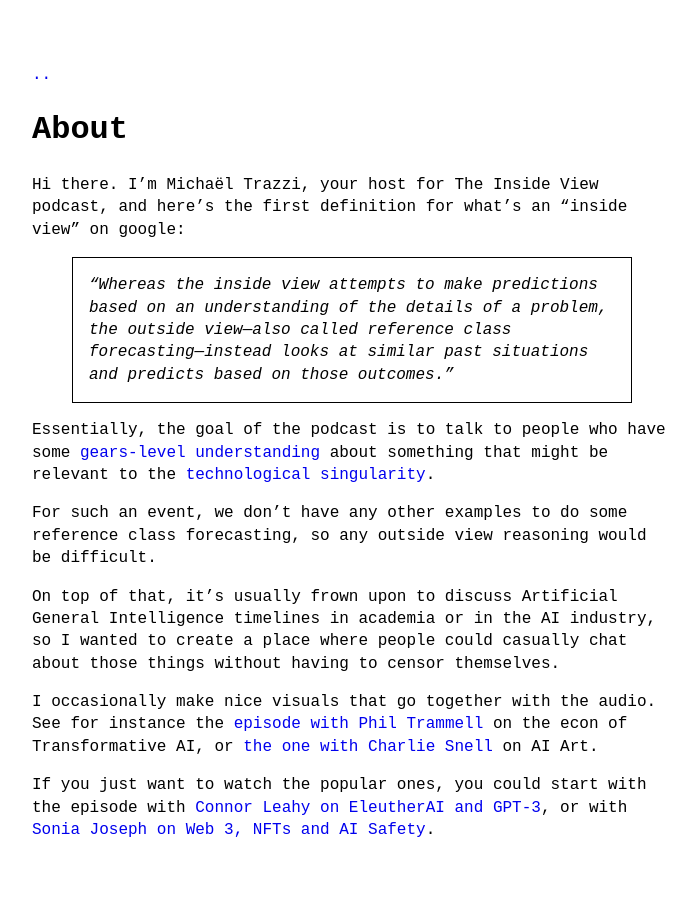
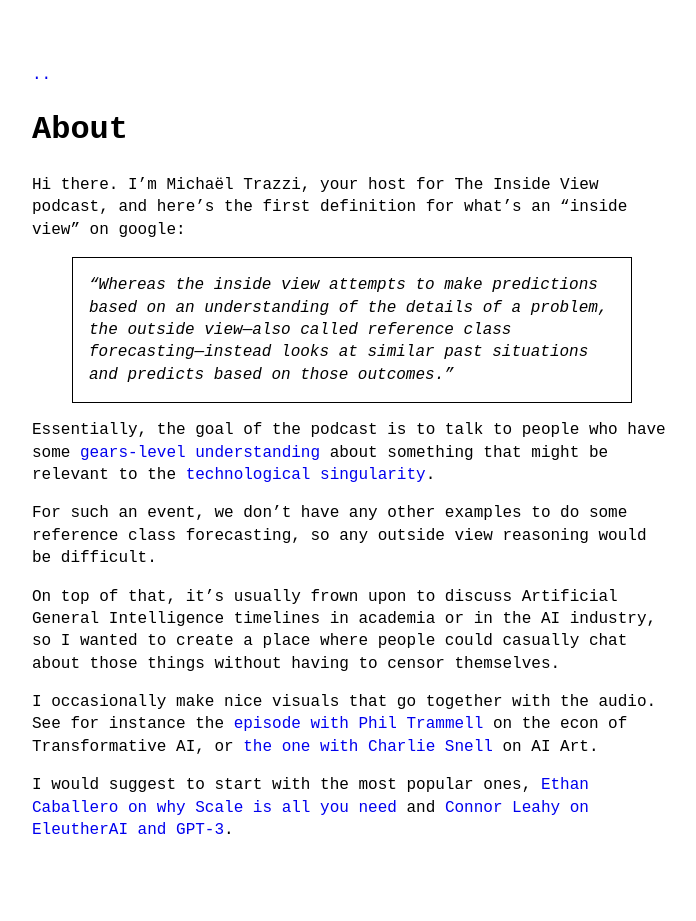
Before and after one commit to theinsideview/theinsideview.github.io, a Jekyll site: the page built from about.md, in a window 1280 px wide. Shown: the whole page, without its empty margins (288-984 px from the left). Built offline with Jekyll 4.4.1, drawn with Linux system fonts in a browser that asks for light colours.

Commit message:
Update about.md

```diff
--- a/about.md
+++ b/about.md
@@ -13,6 +13,6 @@
 
 On top of that, it's usually frown upon to discuss Artificial General Intelligence timelines in academia or in the AI industry, so I wanted to create a place where people could casually chat about those things without having to censor themselves.
 
-I occasionally make nice visuals that go together with the audio. See for instance the [episode with Phil Trammell](https://theinsideview.github.io/phil) on the econ of Transformative AI, or [the one with Charlie Snell](https://theinsideview.github.io/charlie) on AI Art.
+I occasionally make nice visuals that go together with the audio. See for instance the [episode with Phil Trammell](https://theinsideview.ai/phil) on the econ of Transformative AI, or [the one with Charlie Snell](https://theinsideview.ai/charlie) on AI Art.
 
-If you just want to watch the popular ones, you could start with the episode with [Connor Leahy on EleutherAI and GPT-3](https://theinsideview.github.io/connor), or with [Sonia Joseph on Web 3, NFTs and AI Safety](https://theinsideview.github.io/sonia).
+I would suggest to start with the most popular ones, [Ethan Caballero on why Scale is all you need](https://theinsideview.ai/ethan) and [Connor Leahy on EleutherAI and GPT-3](https://theinsideview.github.io/connor).
```
